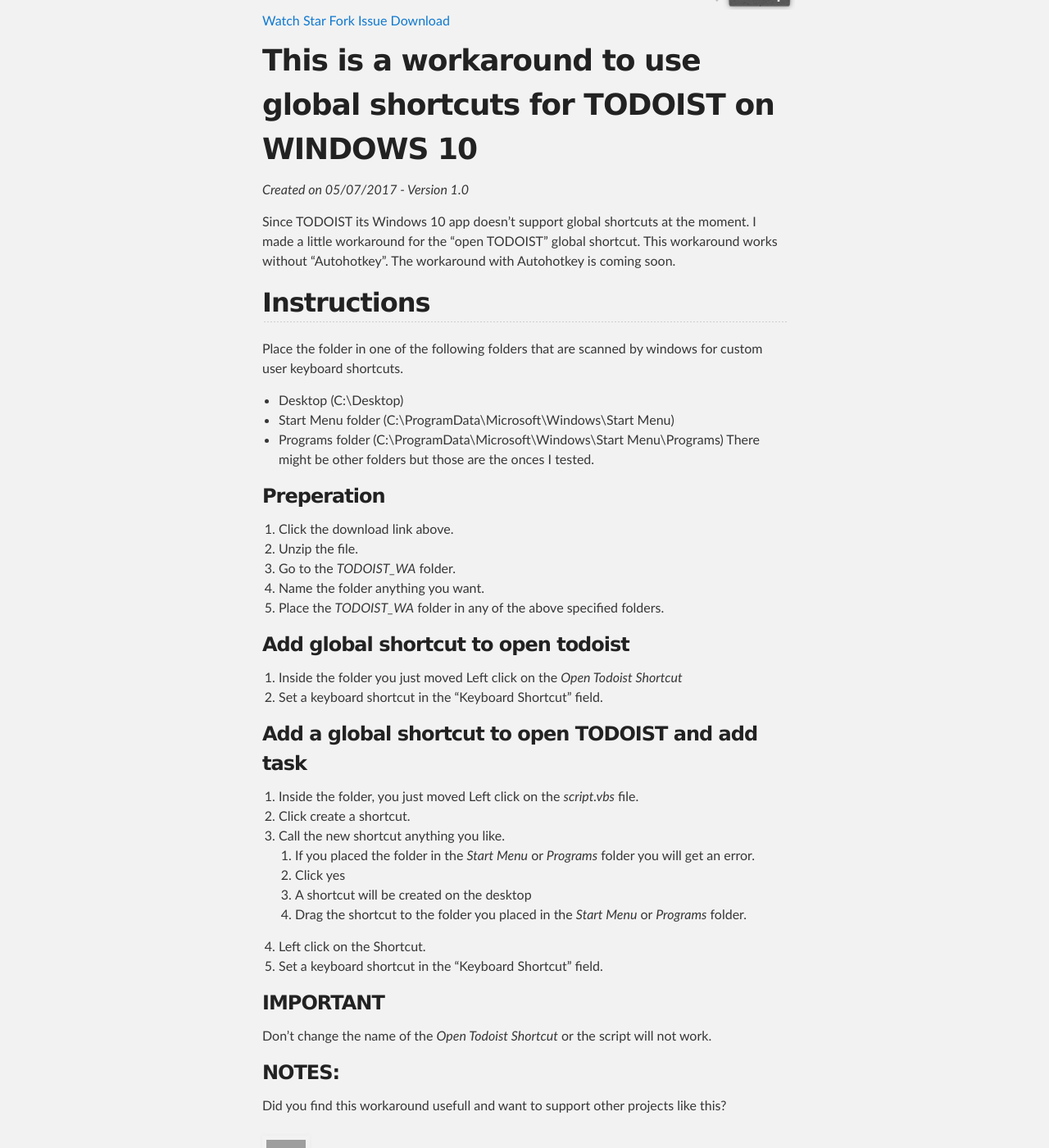
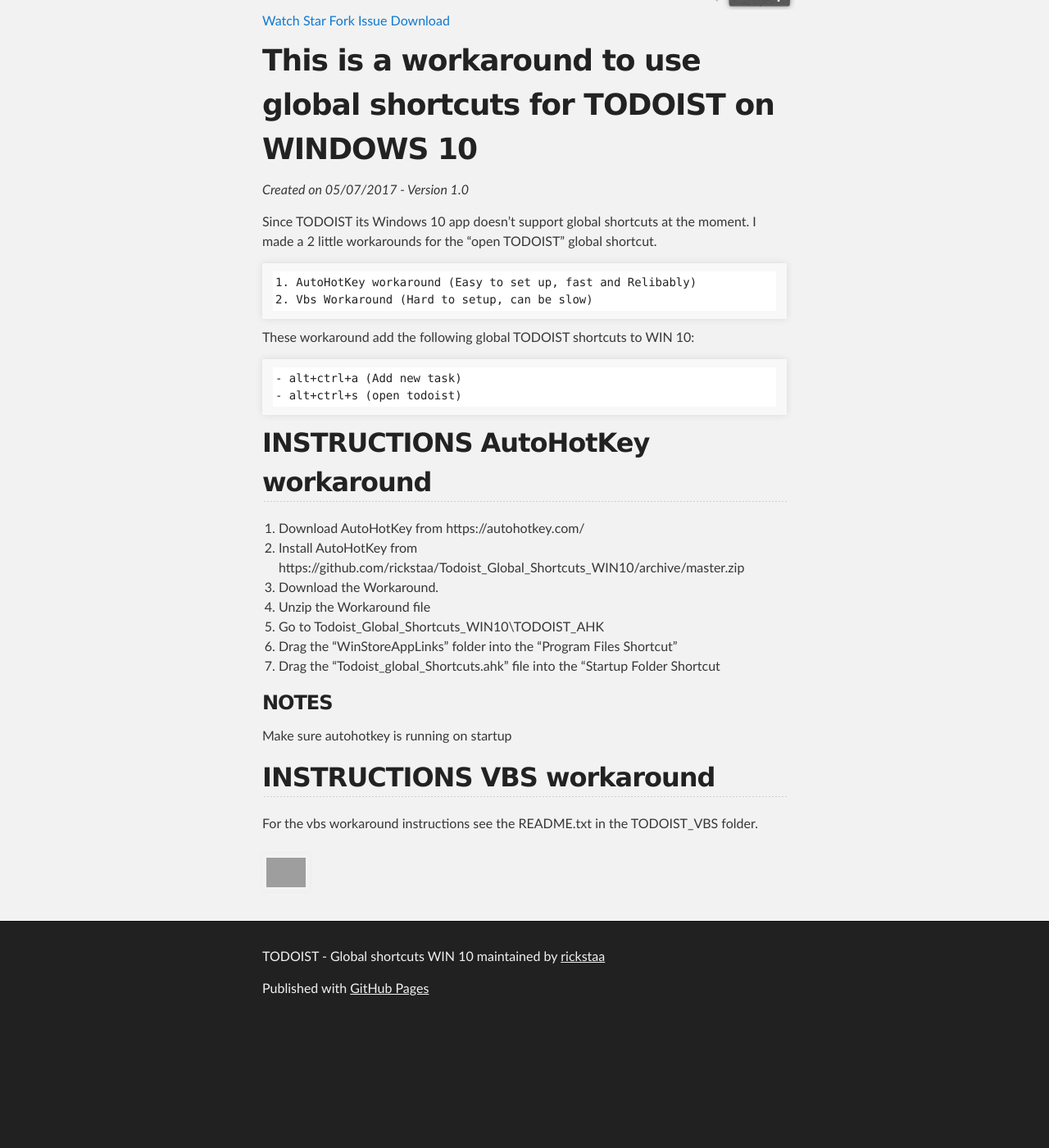
Before and after one commit to rickstaa/todoist-global-shortcuts-WIN10, a Jekyll site: the page built from index.md, in a window 1280 px wide and 1400 px high, scrolled down 372 px. Shown: the whole window at 82% size. Built offline with Jekyll 4.4.1, drawn with Linux system fonts in a browser that asks for light colours; our own code applies the rules of GitHub Pages for plain Markdown files; after the commit the page ends 1624 px from its top, so only the background shows below that; grey boxes are pictures that could not be loaded.

Commit message:
Update index.md

```diff
--- a/index.md
+++ b/index.md
@@ -1,41 +1,28 @@
-
 # This is a workaround to use global shortcuts for TODOIST on WINDOWS 10
 *Created on 05/07/2017 - Version 1.0*
 
-Since TODOIST its Windows 10 app doesn’t support global shortcuts at the moment. I made a little workaround for the "open TODOIST" global shortcut. This workaround works without "Autohotkey". The workaround with Autohotkey is coming soon.
+Since TODOIST its Windows 10 app doesn’t support global shortcuts at the moment. I made a 2 little workarounds for the "open TODOIST" global shortcut.
 
-## Instructions
+	1. AutoHotKey workaround (Easy to set up, fast and Relibably)
+	2. Vbs Workaround (Hard to setup, can be slow)
 
-Place the folder in one of the following folders that are scanned by windows for custom user keyboard shortcuts.
-* Desktop (C:\Desktop)
-* Start Menu folder (C:\ProgramData\Microsoft\Windows\Start Menu\)
-* Programs folder (C:\ProgramData\Microsoft\Windows\Start Menu\Programs)
-There might be other folders but those are the onces I tested.
+These workaround add the following global TODOIST shortcuts to WIN 10:
 
-### Preperation
-1. Click the download link above.
-2. Unzip the file.
-3. Go to the *TODOIST_WA* folder.
-5. Name the folder anything you want.
-4. Place the *TODOIST_WA* folder in any of the above specified folders.
+    - alt+ctrl+a (Add new task)
+    - alt+ctrl+s (open todoist)
 
-### Add global shortcut to open todoist
-1. Inside the folder you just moved Left click on the *Open Todoist Shortcut*
-2. Set a keyboard shortcut in the "Keyboard Shortcut" field.
 
-### Add a global shortcut to open TODOIST and add task
-1. Inside the folder, you just moved Left click on the *script.vbs* file.
-2. Click create a shortcut.
-3. Call the new shortcut anything you like.
-    1. If you placed the folder in the *Start Menu* or *Programs* folder you will get an error.
-    2. Click yes
-    3. A shortcut will be created on the desktop
-    4. Drag the shortcut to the folder you placed in the *Start Menu* or *Programs* folder.
-4. Left click on the Shortcut.
-5. Set a keyboard shortcut in the "Keyboard Shortcut" field.
+## INSTRUCTIONS AutoHotKey workaround
+1. Download AutoHotKey from https://autohotkey.com/
+2. Install AutoHotKey from https://github.com/rickstaa/Todoist_Global_Shortcuts_WIN10/archive/master.zip
+3. Download the Workaround.
+4. Unzip the Workaround file
+5. Go to Todoist_Global_Shortcuts_WIN10\TODOIST_AHK
+6. Drag the "WinStoreAppLinks" folder into the "Program Files Shortcut"
+7. Drag the "Todoist_global_Shortcuts.ahk" file into the "Startup Folder Shortcut
 
-### IMPORTANT
-Don't change the name of the *Open Todoist Shortcut* or the script will not work.
+### NOTES
+Make sure autohotkey is running on startup
 
-### NOTES:
-Did you find this workaround usefull and want to support other projects like this?
+## INSTRUCTIONS VBS workaround
+For the vbs workaround instructions see the README.txt in the TODOIST_VBS folder.
```
